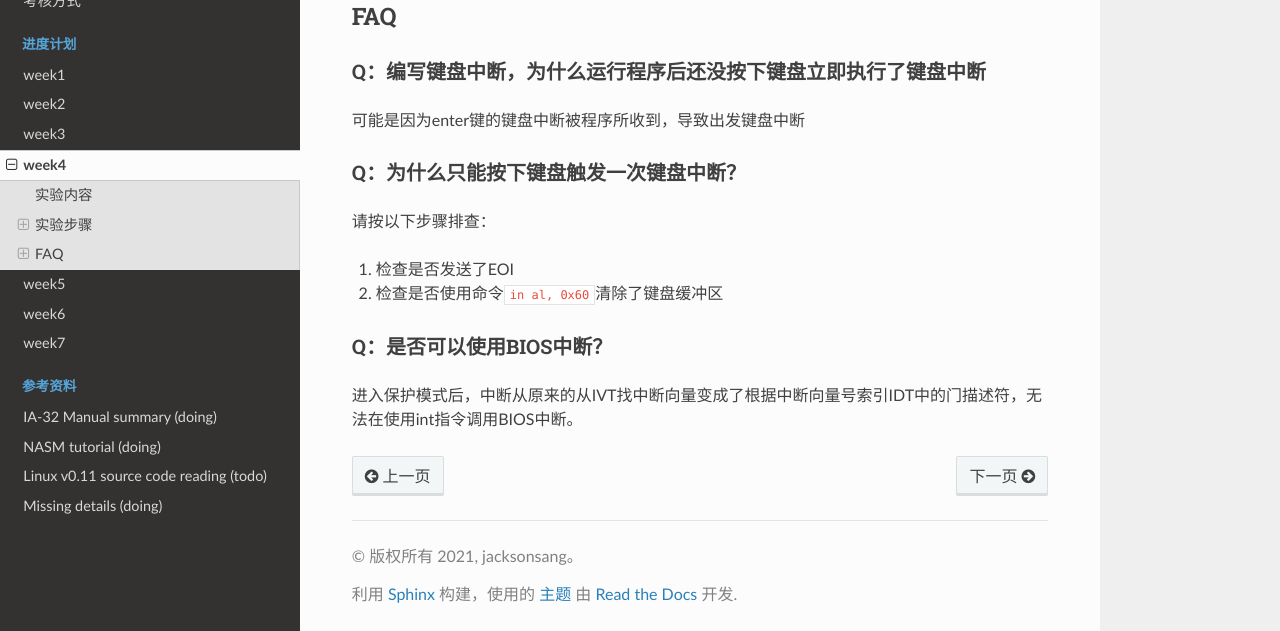
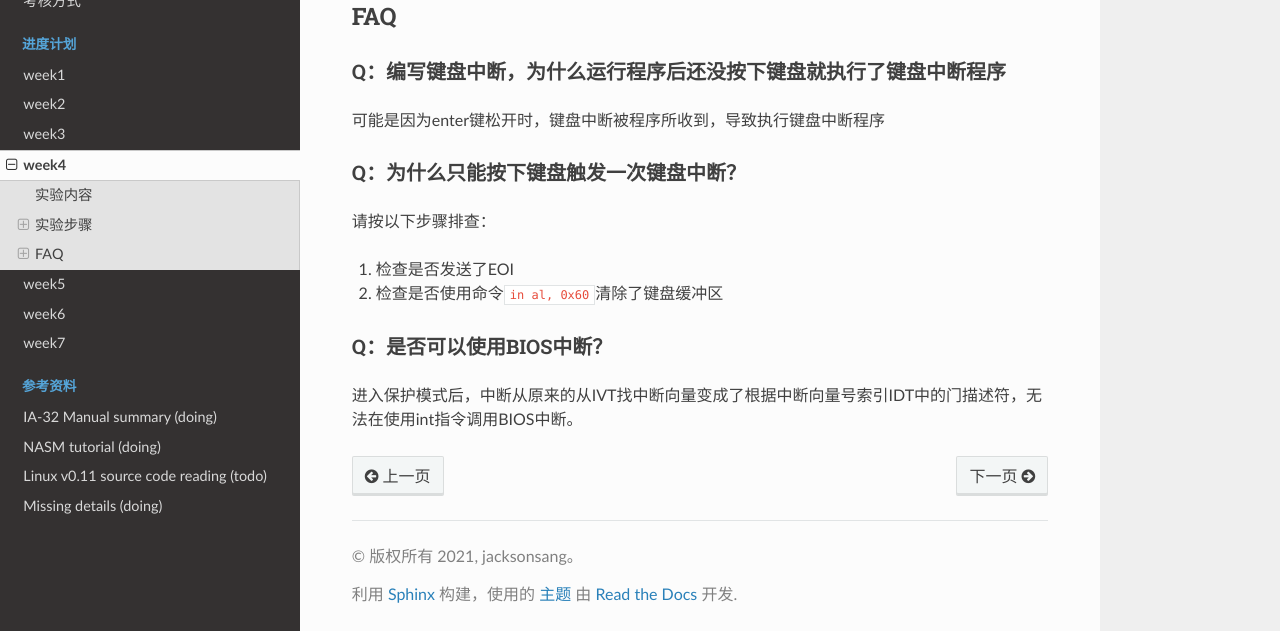
Before and after one commit to codefuturedalao/whu_os_ex_2021, a Sphinx documentation site: the page built from source/week4.md, in a window 1280 px wide and 900 px high, scrolled down 1409 px, cut to the strip 269-900 px from the top of the window. Built offline with Sphinx 7.4.7 and the Read the Docs theme 2.0.0, drawn with Linux system fonts in a browser that asks for light colours; pages that are not in the unit, such as notebooks, are missing from menus.

Commit message:
finish week4.md

```diff
--- a/source/week4.md
+++ b/source/week4.md
@@ -32,9 +32,9 @@
 
 ## FAQ
 
-### Q：编写键盘中断，为什么运行程序后还没按下键盘立即执行了键盘中断
+### Q：编写键盘中断，为什么运行程序后还没按下键盘就执行了键盘中断程序
 
-可能是因为enter键的键盘中断被程序所收到，导致出发键盘中断
+可能是因为enter键松开时，键盘中断被程序所收到，导致执行键盘中断程序
 
 ### Q：为什么只能按下键盘触发一次键盘中断？
 
```
